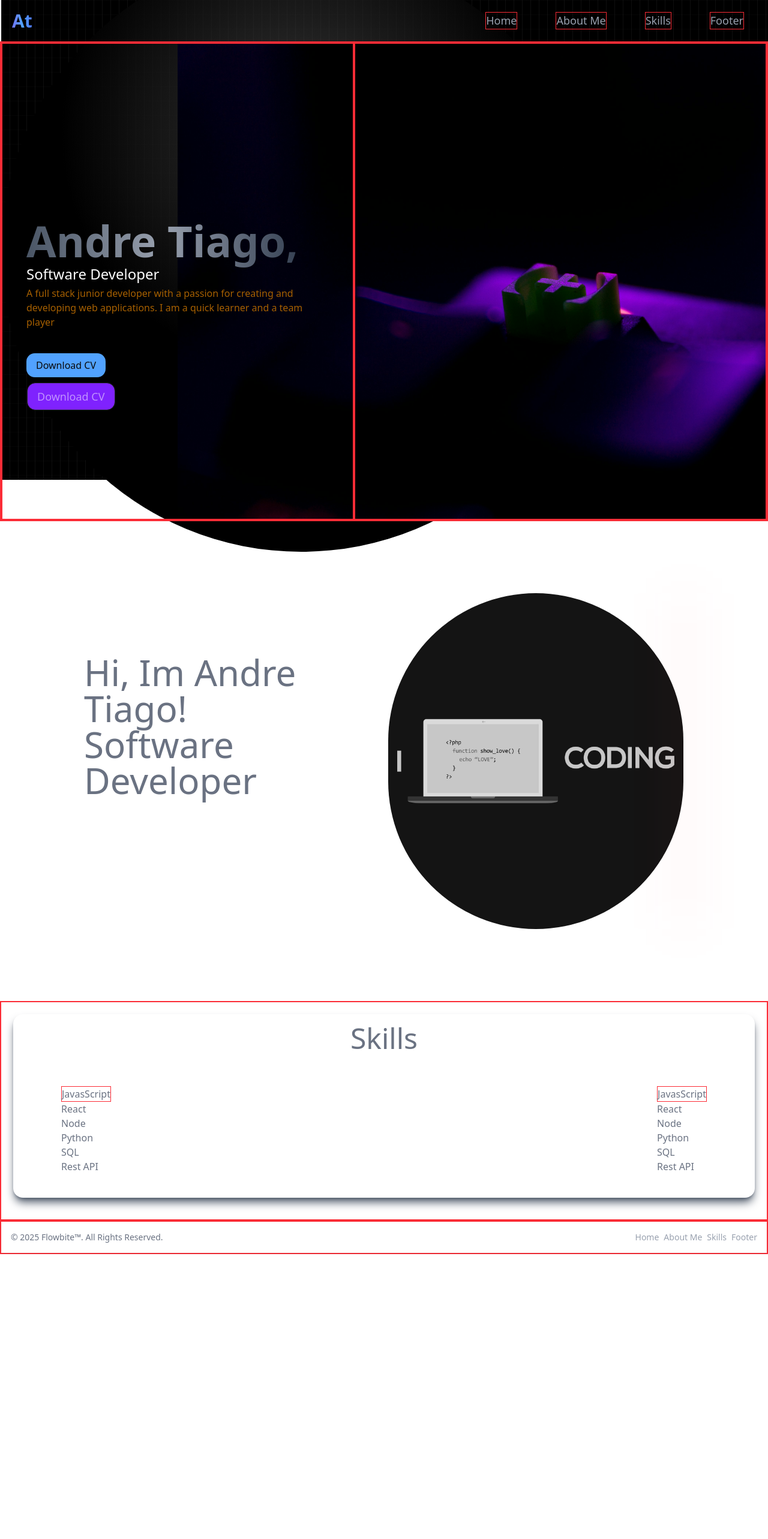
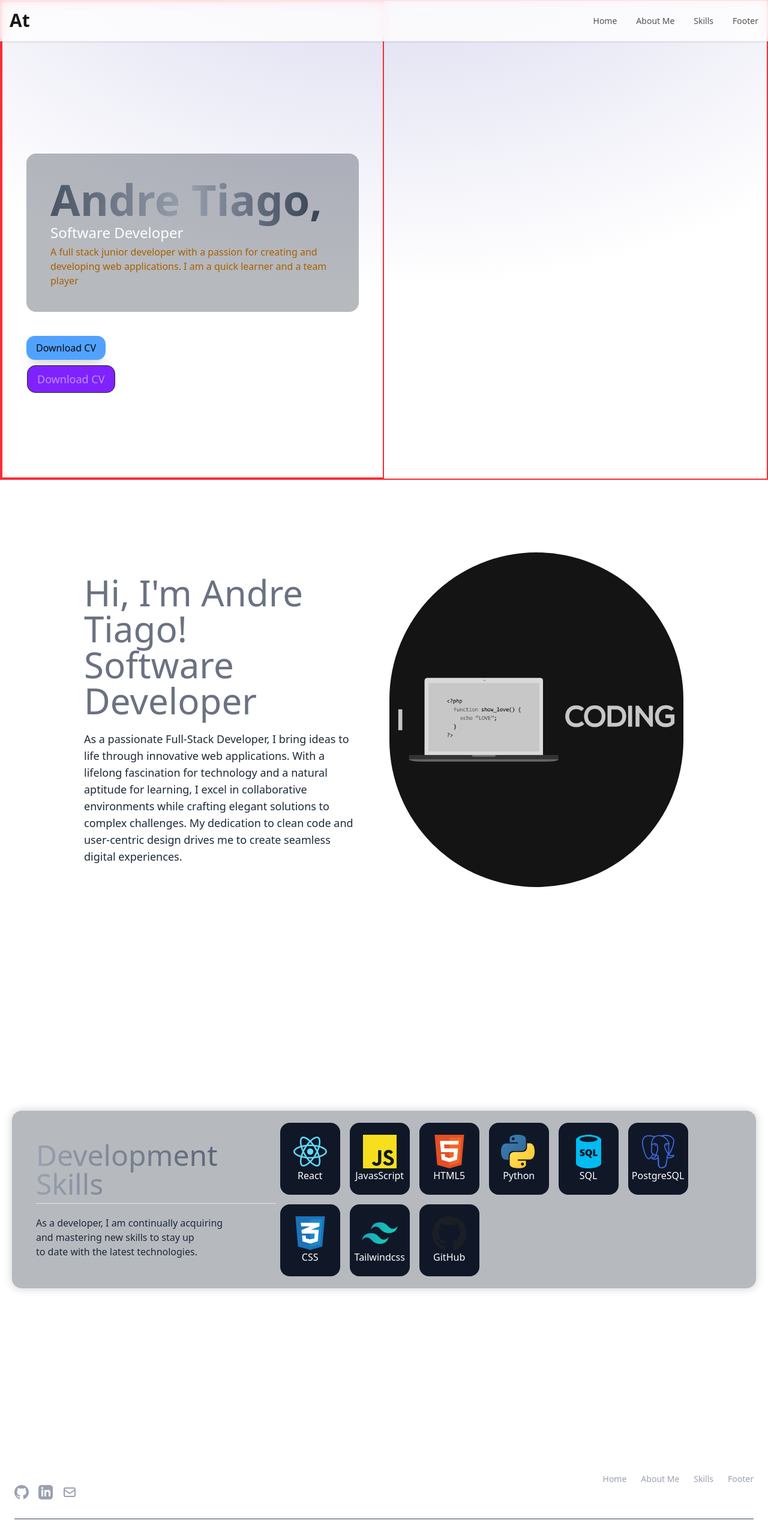
Before and after one commit to andretdev/react-portifolio, a React (Vite) app: page / in a window 1280 px wide. Shown: the top 2566 px of the page at 60% size. Before the commit the page ends 2091 px from the top, so only its background shows below. Built offline with nearby package versions, Linux system fonts and the light colour scheme.

Commit message:
Remastered and edited all pages using cursor

```diff
--- a/src/App.jsx
+++ b/src/App.jsx
@@ -3,6 +3,8 @@ import Home from "./pages/Home";
 import Footer from "./pages/Footer";
 import Skills from "./pages/Skills";
 import Aboutme from "./pages/Aboutme";
+import { Button } from "./components/ui/button";
+
 function App() {
   return (
     <main>
--- a/src/layouts/Navbar.jsx
+++ b/src/layouts/Navbar.jsx
@@ -19,50 +19,78 @@ function Navbar() {
   }, []);
 
   return (
-    <header className="padding-x relative z-10 w-full py-3">
-      <nav className="relative flex items-center justify-between">
-        <a className="fonts-montserrat bg-gradient-to-r from-violet-600 via-blue-400 to-indigo-600 bg-clip-text px-5 text-[30px] font-bold text-transparent">
-          At{" "}
+    <header className="bg-background/80 border-border/40 fixed top-0 z-50 w-full border-b shadow-sm backdrop-blur-sm">
+      <nav className="container mx-auto px-4 py-4">
+        <div className="flex items-center justify-between">
+          <a className="from-primary via-sidebar-primary to-accent-foreground bg-gradient-to-r bg-clip-text text-3xl font-bold text-transparent">
+            At
           </a>
+
           <button
-          className="min-lg:hidden px-5 text-[25px] hover:text-gray-600"
+            className="text-foreground relative h-10 w-10 focus:outline-none lg:hidden"
             onClick={() => setMenuOpen(!menuOpen)}
           >
-          ☰
+            <div className="absolute left-1/2 top-1/2 -ml-2.5 -mt-2 h-4 w-5">
+              <span
+                className={`absolute block h-0.5 w-5 transform bg-current transition duration-500 ease-in-out ${menuOpen ? "translate-y-1.5 rotate-45" : "-translate-y-1.5"}`}
+              ></span>
+              <span
+                className={`absolute block h-0.5 w-5 transform bg-current transition duration-500 ease-in-out ${menuOpen ? "opacity-0" : "opacity-100"}`}
+              ></span>
+              <span
+                className={`absolute block h-0.5 w-5 transform bg-current transition duration-500 ease-in-out ${menuOpen ? "-translate-y-1.5 -rotate-45" : "translate-y-1.5"}`}
+              ></span>
+            </div>
           </button>
-        <ul
-          className={`flex flex-1 items-center justify-end gap-16 px-10 max-lg:hidden`}
-        >
+
+          <ul className="hidden items-center gap-8 lg:flex">
             {sections.map((section) => (
-            <li key={section.id} className="border border-red-500">
+              <li key={section.id}>
                 <a
                   href={`#${section.id}`}
-                className="fonts-montserrat text-slate-blue-500 border-indigo-500 text-lg leading-normal text-gray-400 transition duration-500 hover:border-b-4 hover:text-blue-400"
+                  className="text-foreground/70 hover:text-foreground before:bg-primary relative text-sm font-medium transition-colors duration-300 before:absolute before:-bottom-2 before:left-0 before:h-0.5 before:w-0 before:transition-all before:duration-300 hover:before:w-full"
+                  onClick={(e) => {
+                    e.preventDefault();
+                    document
+                      .getElementById(section.id)
+                      ?.scrollIntoView({ behavior: "smooth" });
+                  }}
                 >
                   {section.title}
                 </a>
               </li>
             ))}
           </ul>
+
           {/* Mobile Menu */}
-
-        <ul
-          className={`absolute left-0 top-full flex w-full flex-col text-gray-500 transition-all duration-300 ${menuOpen ? "pointer-events-auto opacity-100" : "pointer-events-none opacity-0"} lg:hidden`}
+          <div
+            className={`bg-background/95 border-border/40 fixed left-0 right-0 top-[72px] transform border-b backdrop-blur-sm transition-all duration-300 ease-in-out lg:hidden ${
+              menuOpen
+                ? "translate-y-0 opacity-100"
+                : "pointer-events-none -translate-y-2 opacity-0"
+            }`}
           >
+            <ul className="container mx-auto space-y-4 px-4 py-4">
               {sections.map((section) => (
-            <li
-              key={section.id}
-              className="from-purpler-400 to-purple-500 px-3 py-2 hover:bg-gradient-to-b"
-            >
+                <li key={section.id}>
                   <a
                     href={`#${section.id}`}
-                className="fonts-montserrat text-slate-blue-500 text-lg leading-normal hover:text-white"
+                    className="text-foreground/70 hover:text-foreground hover:bg-accent/10 block transform rounded-lg px-4 py-2 transition-all duration-300 hover:translate-x-1"
+                    onClick={(e) => {
+                      e.preventDefault();
+                      document
+                        .getElementById(section.id)
+                        ?.scrollIntoView({ behavior: "smooth" });
+                      setMenuOpen(false);
+                    }}
                   >
                     {section.title}
                   </a>
                 </li>
               ))}
             </ul>
+          </div>
+        </div>
       </nav>
     </header>
   );
--- a/src/pages/Aboutme.jsx
+++ b/src/pages/Aboutme.jsx
@@ -4,23 +4,26 @@ function Aboutme() {
   return (
     <section
       id="aboutme"
-      className="px-35 flex min-h-screen flex-row items-center justify-center gap-10"
+      className="px-35 flex min-h-screen flex-row items-center justify-center gap-10 max-sm:h-auto max-sm:flex-col max-sm:px-20"
     >
-      <div className="flex flex-col justify-center xl:w-4/5">
-        <h2 className="font-sans text-6xl text-gray-500">
-          Hi, Im Andre Tiago!
+      <div className="animate-appear-bottom flex flex-col justify-center transition-all duration-500 ease-in-out xl:w-4/5">
+        <h2 className="font-sans text-6xl text-gray-500 max-sm:mt-10">
+          Hi, I'm Andre Tiago!
           <br />
           <span>Software Developer</span>
         </h2>
-        <p className="text-md mt-5 text-balance font-sans text-white">
-          Im a Full-Stack developer always using my skills to create and inovate
-          developing full-stack aplications, been passionate about technology
-          since I was a kid, I am a quick learner and a team player
+        <p className="mt-5 text-balance font-sans text-lg text-gray-800">
+          As a passionate Full-Stack Developer, I bring ideas to life through
+          innovative web applications. With a lifelong fascination for
+          technology and a natural aptitude for learning, I excel in
+          collaborative environments while crafting elegant solutions to complex
+          challenges. My dedication to clean code and user-centric design drives
+          me to create seamless digital experiences.
         </p>
       </div>
-      <div className="h-140 w-210 flex items-center justify-center rounded-full">
+      <div className="animate-appear-right h-140 w-210 max-sm:h-70 max-sm:w-70 flex items-center justify-center rounded-full border border-white max-sm:mb-5">
         <img src={coder} className="h-full rounded-full object-cover" />
-        <div className="z-40 h-full w-full rounded-full border border-red-500 bg-amber-200 blur-2xl"></div>
+        <div className="z-40 h-full w-full rounded-full"></div>
       </div>
     </section>
   );
--- a/src/pages/Footer.jsx
+++ b/src/pages/Footer.jsx
@@ -2,31 +2,84 @@ import sections from "../section";
 
 function Footer() {
   return (
-    <section
-      id="footer"
-      className="flex w-full border-2 border-red-500 xl:flex-row"
-    >
-      <footer class="w-full shadow-sm">
-        <div class="mx-auto w-full max-w-screen-xl p-4 md:flex md:items-center md:justify-between">
-          <span class="text-sm text-gray-500 sm:text-center dark:text-gray-400">
-            © 2025{" "}
-            <a href="https://flowbite.com/" class="hover:underline">
-              Flowbite™
-            </a>
-            . All Rights Reserved.
-          </span>
-          <ul class="mt-3 flex flex-wrap items-center gap-2 text-sm text-gray-500 sm:mt-0 dark:text-gray-400">
-            {sections.map((section) => (
-              <li key={section.id}>
+    <section id="footer" className="relative w-full py-8">
+      <footer className="w-full">
+        <div className="mx-auto w-full max-w-screen-xl px-6">
+          <div className="flex flex-col items-center justify-between gap-8 md:flex-row">
+            <div className="flex flex-col items-center md:items-start">
+              <span className="text-lg font-semibold text-white">
+                Let's Connect
+              </span>
+              <div className="mt-4 flex space-x-4">
                 <a
+                  href="https://github.com/andeslospro"
+                  target="_blank"
+                  rel="noopener noreferrer"
+                  className="text-gray-400 transition-colors hover:text-gray-600"
+                >
+                  <svg
+                    className="h-6 w-6"
+                    fill="currentColor"
+                    viewBox="0 0 24 24"
+                  >
+                    <path d="M12 0c-6.626 0-12 5.373-12 12 0 5.302 3.438 9.8 8.207 11.387.599.111.793-.261.793-.577v-2.234c-3.338.726-4.033-1.416-4.033-1.416-.546-1.387-1.333-1.756-1.333-1.756-1.089-.745.083-.729.083-.729 1.205.084 1.839 1.237 1.839 1.237 1.07 1.834 2.807 1.304 3.492.997.107-.775.418-1.305.762-1.604-2.665-.305-5.467-1.334-5.467-5.931 0-1.311.469-2.381 1.236-3.221-.124-.303-.535-1.524.117-3.176 0 0 1.008-.322 3.301 1.23.957-.266 1.983-.399 3.003-.404 1.02.005 2.047.138 3.006.404 2.291-1.552 3.297-1.23 3.297-1.23.653 1.653.242 2.874.118 3.176.77.84 1.235 1.911 1.235 3.221 0 4.609-2.807 5.624-5.479 5.921.43.372.823 1.102.823 2.222v3.293c0 .319.192.694.801.576 4.765-1.589 8.199-6.086 8.199-11.386 0-6.627-5.373-12-12-12z" />
+                  </svg>
+                </a>
+                <a
+                  href="https://www.linkedin.com/in/andre-silva-36a377262/"
+                  target="_blank"
+                  rel="noopener noreferrer"
+                  className="text-gray-400 transition-colors hover:text-gray-600"
+                >
+                  <svg
+                    className="h-6 w-6"
+                    fill="currentColor"
+                    viewBox="0 0 24 24"
+                  >
+                    <path d="M19 0h-14c-2.761 0-5 2.239-5 5v14c0 2.761 2.239 5 5 5h14c2.762 0 5-2.239 5-5v-14c0-2.761-2.238-5-5-5zm-11 19h-3v-11h3v11zm-1.5-12.268c-.966 0-1.75-.79-1.75-1.764s.784-1.764 1.75-1.764 1.75.79 1.75 1.764-.783 1.764-1.75 1.764zm13.5 12.268h-3v-5.604c0-3.368-4-3.113-4 0v5.604h-3v-11h3v1.765c1.396-2.586 7-2.777 7 2.476v6.759z" />
+                  </svg>
+                </a>
+                <a
+                  href="mailto:andretiago368@gmail.com"
+                  target="_blank"
+                  rel="noopener noreferrer"
+                  className="text-gray-400 transition-colors hover:text-gray-600"
+                >
+                  <svg
+                    className="h-6 w-6"
+                    fill="none"
+                    viewBox="0 0 24 24"
+                    stroke="currentColor"
+                  >
+                    <path
+                      strokeLinecap="round"
+                      strokeLinejoin="round"
+                      strokeWidth="2"
+                      d="M3 8l7.89 5.26a2 2 0 002.22 0L21 8M5 19h14a2 2 0 002-2V7a2 2 0 00-2-2H5a2 2 0 00-2 2v10a2 2 0 002 2z"
+                    />
+                  </svg>
+                </a>
+              </div>
+            </div>
+
+            <nav className="flex flex-wrap justify-center gap-6">
+              {sections.map((section) => (
+                <a
+                  key={section.id}
                   href={`#${section.id}`}
-                  className="text-slate-blue-500 text-sm text-gray-400 hover:text-blue-400"
+                  className="text-sm font-medium text-gray-400 transition-colors hover:text-gray-600"
                 >
                   {section.title}
                 </a>
-              </li>
-            ))}
-          </ul>
+              ))}
+            </nav>
+          </div>
+
+          <div className="mt-8 border-t border-gray-700 pt-8 text-center">
+            <p className="text-sm text-gray-400">
+              © {new Date().getFullYear()} Andre Tiago. All rights reserved.
+            </p>
+          </div>
         </div>
       </footer>
     </section>
--- a/src/pages/Home.jsx
+++ b/src/pages/Home.jsx
@@ -1,21 +1,19 @@
-import background from "../assets/aboutmeback.jpg";
+import background from "../assets/home.jpg";
 
 function Home() {
   return (
     <section
       id="home"
-      className="relative flex min-h-screen w-full flex-col overflow-hidden border-2 border-red-500 xl:flex-row"
+      className="relative flex min-h-screen w-full flex-col overflow-hidden border-2 border-red-500 max-sm:flex-col xl:flex-row"
     >
-      <div className="fixed top-0 -z-10 h-full w-full">
-        <div class="relative h-full w-full bg-black">
-          <div class="absolute bottom-0 left-0 right-0 top-0 bg-[linear-gradient(to_right,#4f4f4f2e_1px,transparent_1px),linear-gradient(to_bottom,#8080800a_1px,transparent_1px)] bg-[size:14px_24px]"></div>
-          <div class="absolute left-0 right-0 top-[-10%] h-[1000px] w-[1000px] rounded-full bg-[radial-gradient(circle_400px_at_50%_300px,#fbfbfb36,#000)]"></div>
-        </div>
+      <div className="fixed inset-0 -z-10 overflow-hidden">
+        <div class="absolute top-0 z-[-2] h-screen w-screen bg-white bg-[radial-gradient(ellipse_80%_80%_at_50%_-20%,rgba(120,119,198,0.3),rgba(255,255,255,0))]"></div>
       </div>
 
-      <div className="max-xl:padding-x relative flex w-full flex-col items-start justify-center border-2 border-red-500 px-10 pt-28 xl:w-4/5">
+      <div className="max-xl:padding-x relative flex flex-col items-start justify-center border-2 border-red-500 px-10 pt-28 xl:w-3/6">
+        <div className="relative rounded-2xl bg-gray-900/30 p-10 max-sm:w-60">
           <h1 className="">
-          <span className="font-montserrat bg-gradient-to-r from-gray-600 via-gray-400 to-gray-700 bg-clip-text text-7xl font-bold text-transparent">
+            <span className="font-montserrat bg-gradient-to-r from-gray-600 via-gray-400 to-gray-700 bg-clip-text text-7xl font-bold text-transparent max-sm:text-6xl">
               Andre Tiago,
             </span>
             <br />
@@ -25,6 +23,8 @@ function Home() {
             A full stack junior developer with a passion for creating and
             developing web applications. I am a quick learner and a team player
           </p>
+        </div>
+
         <button className="mt-10 rounded-[14px] bg-blue-400 px-4 py-2 font-medium shadow-xl">
           Download CV
         </button>
@@ -34,13 +34,6 @@ function Home() {
           </button>
         </div>
       </div>
-
-      <div className="max-xl:padding-x flex w-full items-center justify-center border-2 border-red-500">
-        <img
-          src={background}
-          className="absolute -z-10 h-full w-full object-fill"
-        ></img>
-      </div>
     </section>
   );
 }
--- a/src/pages/Skills.jsx
+++ b/src/pages/Skills.jsx
@@ -1,34 +1,57 @@
+import Skill from "../components/Skill";
+import react from "../assets/react.svg";
+import javascript from "../assets/javascript.svg";
+import html from "../assets/html.svg";
+import python from "../assets/python.svg";
+import sqlite from "../assets/slqlite.svg";
+import postgresql from "../assets/postgresql.svg";
+import css from "../assets/css.svg";
+import tailwindcss from "../assets/tailwindcss.svg";
+import github from "../assets/github.svg";
 function Skills() {
   return (
     <section
       id="skills"
-      className="flex- relative flex h-auto w-full flex-col items-center justify-center gap-5 border-2 border-red-500 p-5 xl:flex-row"
+      className="flex min-h-screen flex-col items-center justify-center gap-10 px-5 py-20 max-sm:py-10"
     >
-      <div className="animate-appear-bottom bg-specific mb-4 flex w-full flex-col scroll-smooth rounded-2xl px-10 shadow-lg shadow-gray-600">
-        <div className="flex h-20 w-full items-center justify-center">
-          <h3 className="py-5 text-5xl text-gray-500">Skills</h3>
+      <div className="animate-appear-left flex h-auto w-full flex-row items-center justify-between rounded-2xl bg-gray-900/30 px-10 shadow-[0_0_15px_rgba(0,0,0,0.2)] backdrop-blur-sm transition-shadow duration-300 hover:shadow-[0_0_25px_rgba(0,0,0,0.3)] max-sm:flex-col max-sm:px-4">
+        <div className="animate-appear-bottom w-1/3 justify-center transition-all duration-500 ease-in-out max-sm:w-full max-sm:text-center">
+          <h2 className="bg-gradient-to-r from-gray-400 to-gray-600 bg-clip-text font-sans text-5xl text-transparent max-sm:mt-5 max-sm:text-3xl">
+            Development Skills
+          </h2>
+          <hr className="w-100 mt-2 bg-gray-500 max-sm:w-auto" />
+          <p className="text-md mt-5 text-balance text-left font-sans text-gray-800 max-sm:mt-1 max-sm:px-4 max-sm:text-left">
+            As a developer, I am continually acquiring and mastering new skills
+            to stay up to date with the latest technologies.
+          </p>
         </div>
-
-        <div className="flex flex-row justify-between gap-5 p-10 text-gray-500">
-          <div className="">
-            <p className="border border-red-500 from-gray-500 to-gray-600 hover:bg-gradient-to-r">
-              JavasScript
-            </p>
-            <p>React</p>
-            <p>Node</p>
-            <p>Python</p>
-            <p>SQL</p>
-            <p>Rest API</p>
+        <div className="flex w-2/3 flex-wrap gap-4 p-5 max-sm:w-full max-sm:gap-3 max-sm:p-3">
+          <div className="animate-appear-left [animation-delay:100ms]">
+            <Skill text="React" link={react} />
           </div>
           <div>
-            <p className="border border-red-500 from-gray-500 to-gray-600 hover:bg-gradient-to-r">
-              JavasScript
-            </p>
-            <p>React</p>
-            <p>Node</p>
-            <p>Python</p>
-            <p>SQL</p>
-            <p>Rest API</p>
+            <Skill text="JavasScript" link={javascript} />
+          </div>
+          <div>
+            <Skill text="HTML5" link={html} />
+          </div>
+          <div>
+            <Skill text="Python" link={python} />
+          </div>
+          <div>
+            <Skill text="SQL" link={sqlite} />
+          </div>
+          <div>
+            <Skill text="PostgreSQL" link={postgresql} />
+          </div>
+          <div>
+            <Skill text="CSS" link={css} />
+          </div>
+          <div>
+            <Skill text="Tailwindcss" link={tailwindcss} />
+          </div>
+          <div>
+            <Skill text="GitHub" link={github} />
           </div>
         </div>
       </div>
```
Lines whose indentation alone changed are shown as unchanged.
